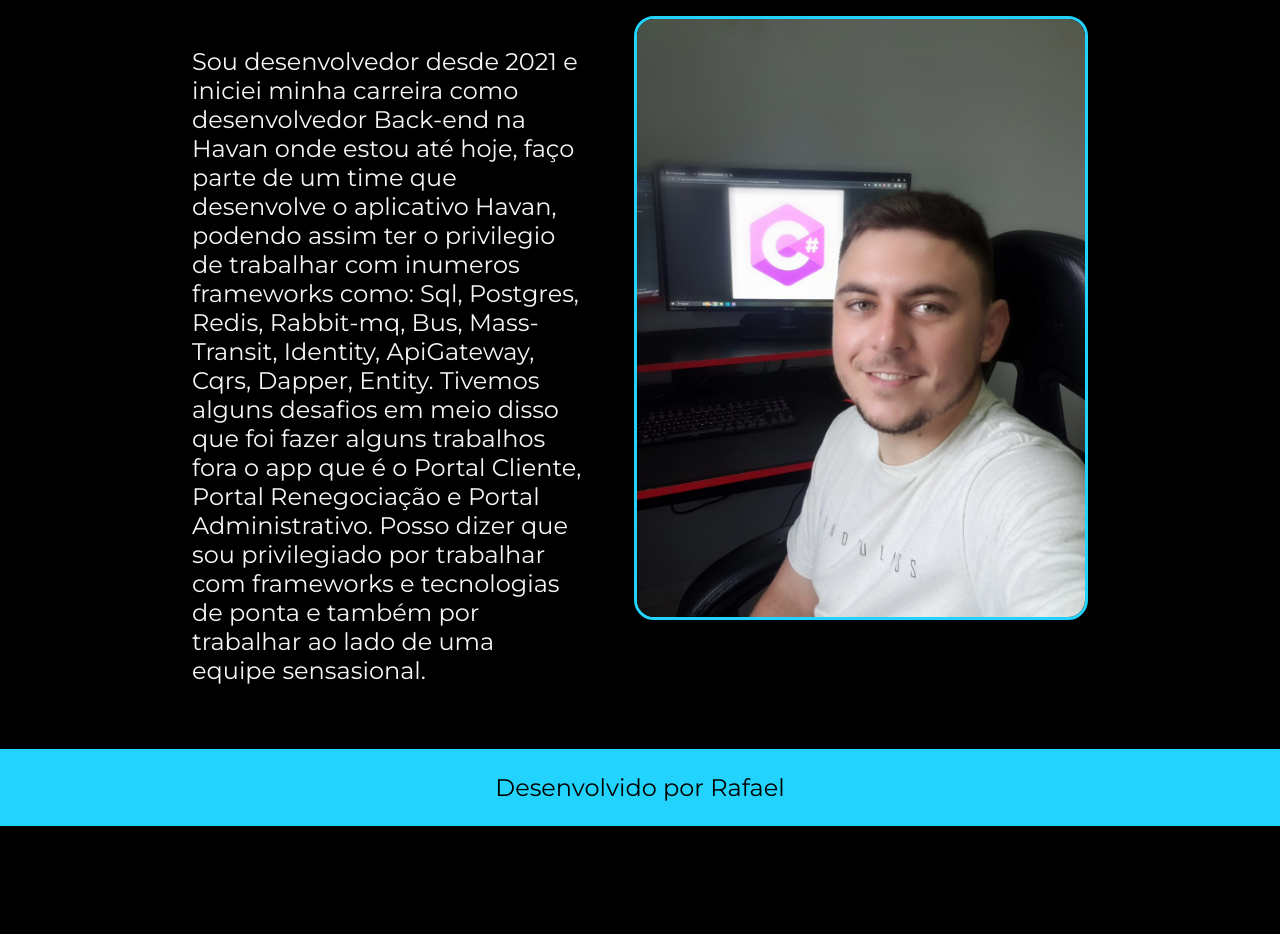
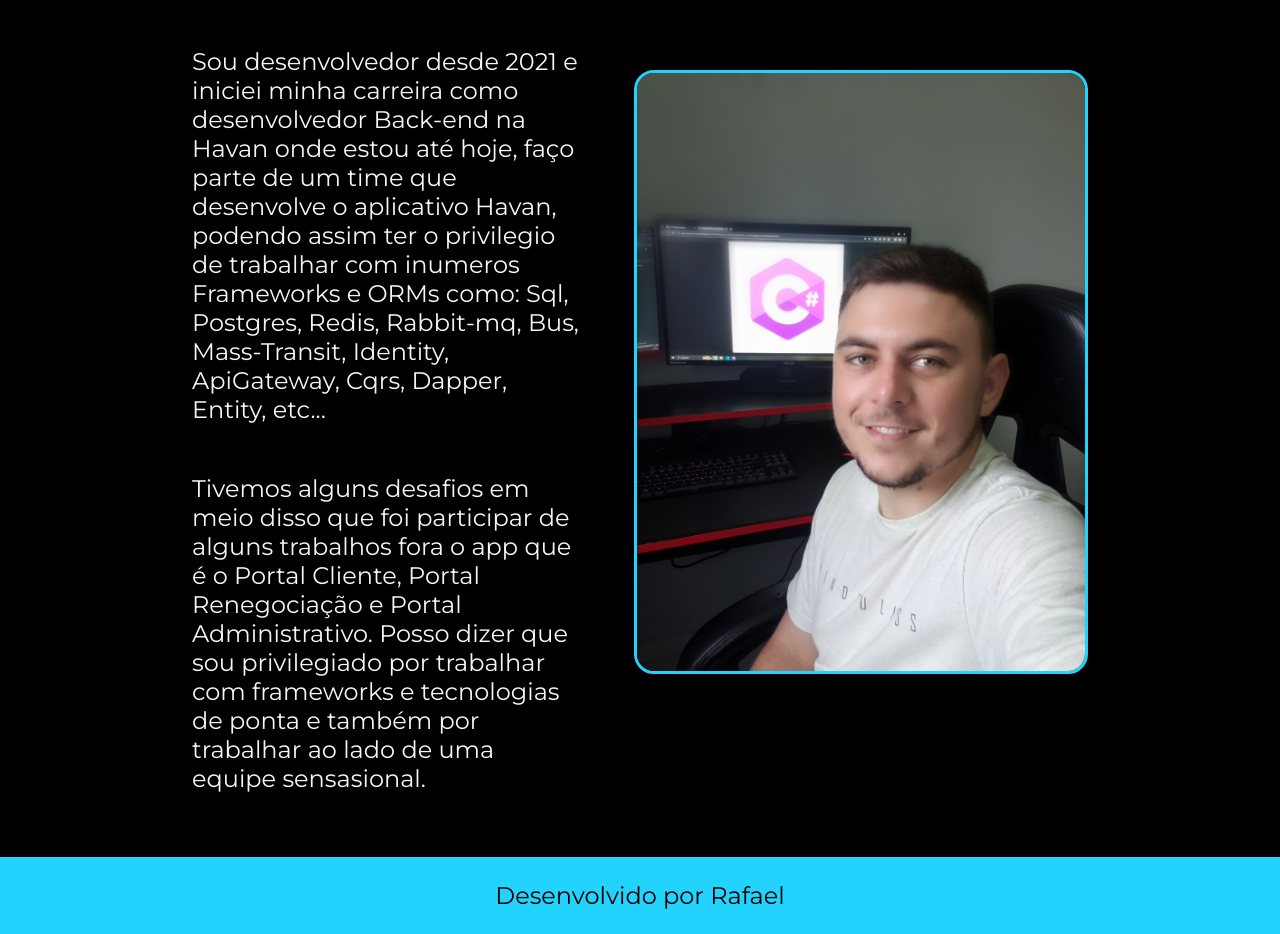
Before and after one commit to Rafael-Zancanaro/portifolio, a plain HTML site: page about.html in a window 1280 px wide. Shown: the part 167-1101 px from the top of the page. Before the commit the page ends 993 px from the top, so only its background shows below. Drawn offline with nearby package versions, Linux system fonts and the light colour scheme.

Commit message:
ajuste texto

```diff
--- a/about.html
+++ b/about.html
@@ -23,9 +23,11 @@
             <p class="apresentacao__conteudo__texto">Sou desenvolvedor desde 2021 e iniciei minha carreira como
                 desenvolvedor Back-end na Havan onde estou até hoje,
                 faço parte de um time que desenvolve o aplicativo Havan, podendo assim ter o privilegio de trabalhar com
-                inumeros frameworks como: Sql, Postgres, Redis, Rabbit-mq, Bus, Mass-Transit, Identity, ApiGateway,
-                Cqrs, Dapper, Entity.
-                Tivemos alguns desafios em meio disso que foi fazer alguns trabalhos fora o app que é o Portal Cliente,
+                inumeros Frameworks e ORMs como: Sql, Postgres, Redis, Rabbit-mq, Bus, Mass-Transit, Identity, ApiGateway,
+                Cqrs, Dapper, Entity, etc...
+            </p>
+            <p class="apresentacao__conteudo__texto">
+                Tivemos alguns desafios em meio disso que foi participar de alguns trabalhos fora o app que é o Portal Cliente,
                 Portal Renegociação e Portal Administrativo.
                 Posso dizer que sou privilegiado por trabalhar com frameworks e tecnologias de ponta e também por
                 trabalhar ao lado de uma equipe sensasional.
```
